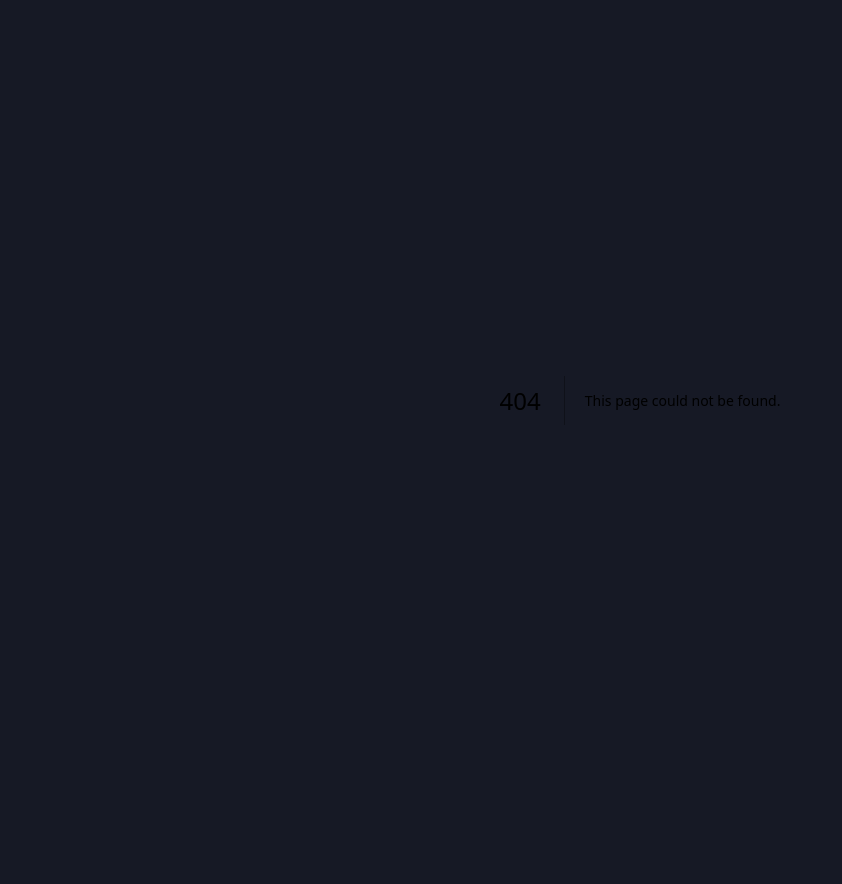
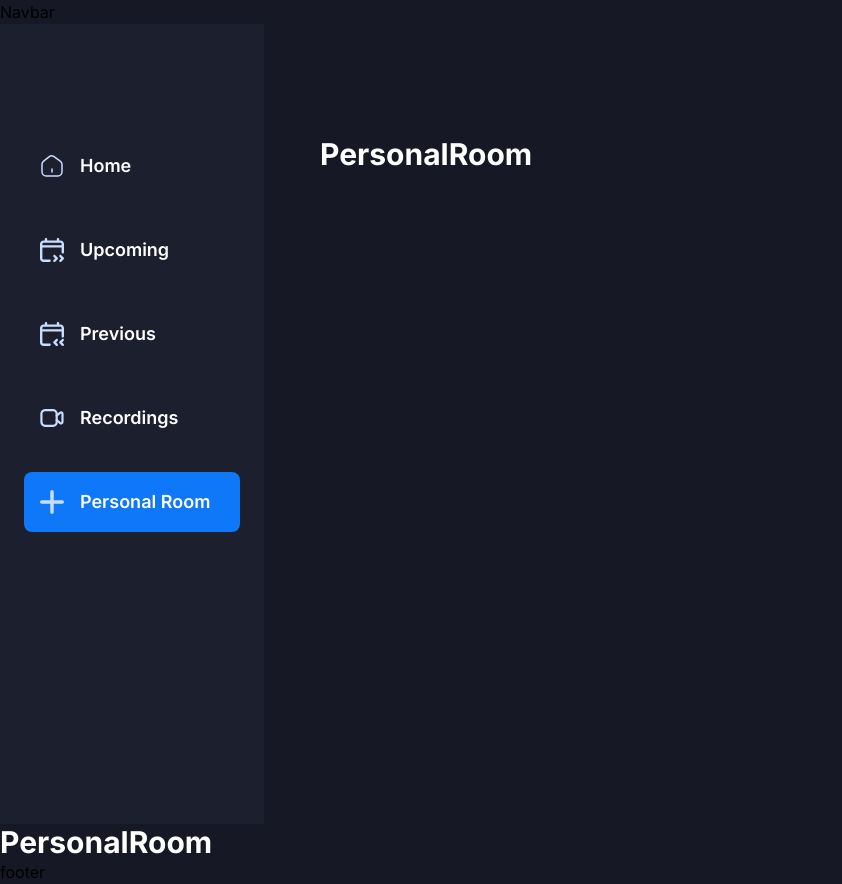
Before and after one commit to ansarworkingspace/Zynq, a Next.js app: page /personal-room in a window 1280 px wide. Before the commit this address had no page. Shown: the whole page, without its empty margins (0-842 px from the left). Before the commit the page ends 800 px from the top, so only its background shows below. Built offline with nearby package versions, Linux system fonts and the light colour scheme.

Commit message:
navigation with pages

```diff
--- a/app/(root)/(home)/page.tsx
+++ b/app/(root)/(home)/page.tsx
@@ -1,9 +1,11 @@
-import React from 'react'
+import React from "react";
 
 const Home = () => {
   return (
-    <div>Home</div>
-  )
-}
+    <section className="flex size-full flex-col gap-10 text-white">
+      <h1 className="text-3xl font-bold">Home</h1>
+    </section>
+  );
+};
 
-export default Home
+export default Home;
--- /dev/null
+++ b/app/(root)/(home)/personal-room/page.tsx
@@ -0,0 +1,11 @@
+import React from 'react'
+
+const PersonalRoom = () => {
+  return (
+    <section className="flex size-full flex-col gap-10 text-white">
+      <h1 className="text-3xl font-bold">PersonalRoom</h1>
+    </section>
+  )
+}
+
+export default PersonalRoom
--- /dev/null
+++ b/app/(root)/(home)/previous/page.tsx
@@ -0,0 +1,11 @@
+import React from 'react'
+
+const Previous = () => {
+  return (
+    <section className="flex size-full flex-col gap-10 text-white">
+      <h1 className="text-3xl font-bold">Previous</h1>
+    </section>
+  )
+}
+
+export default Previous
--- /dev/null
+++ b/app/(root)/(home)/recordings/page.tsx
@@ -0,0 +1,11 @@
+import React from 'react'
+
+const Recordings = () => {
+  return (
+    <section className="flex size-full flex-col gap-10 text-white">
+      <h1 className="text-3xl font-bold">Recordings</h1>
+    </section>
+  )
+}
+
+export default Recordings
--- /dev/null
+++ b/app/(root)/(home)/upcoming/page.tsx
@@ -0,0 +1,11 @@
+import React from 'react'
+
+const Upcoming = () => {
+  return (
+    <section className="flex size-full flex-col gap-10 text-white">
+      <h1 className="text-3xl font-bold">Upcoming</h1>
+    </section>
+  )
+}
+
+export default Upcoming
```
